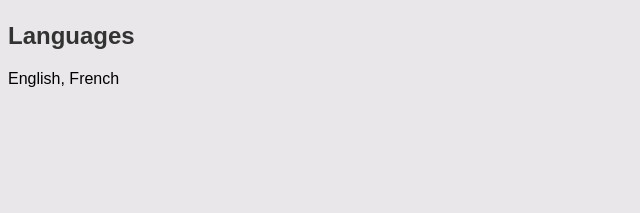
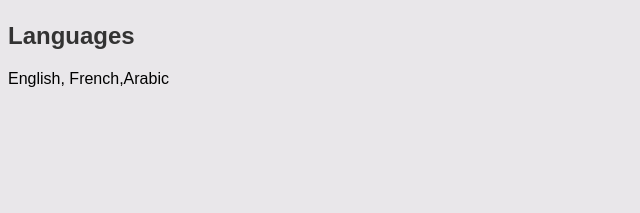
Before and after one commit to Ayru5717/Cv, a plain HTML site: page index.html in a window 1280 px wide. Shown: the part 528-741 px from the top of the page, 524-1164 px from the left. Drawn offline with Linux system fonts and the light colour scheme.

Commit message:
index.html

```diff
--- a/index.html
+++ b/index.html
@@ -136,7 +136,7 @@
 
         <div class="languages">
             <h2>Languages</h2>
-            <p>English, French</p>
+            <p>English, French,Arabic</p>
         </div>
         <div class="experience">
             <h2>Experience</h2>
```
